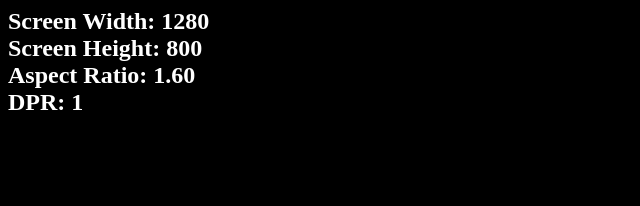
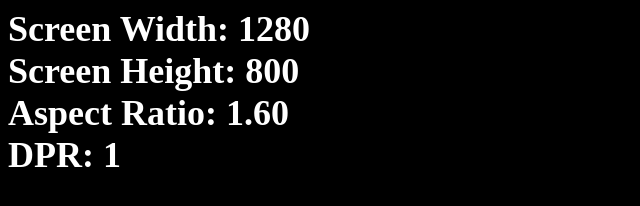
Before and after one commit to DimaGashko/screen-info, a plain HTML site: page index.html in a window 1280 px wide. Shown: the whole page, without its empty margins (0-640 px from the left). Drawn offline with Linux system fonts and the light colour scheme.

Commit message:
increase font size

```diff
--- a/index.html
+++ b/index.html
@@ -7,7 +7,7 @@
    <title>Scree Info</title>
    <style>
       body {
-         font-size: 24px;
+         font-size: 36px;
          color: #fff;
          background-color: #000;
          font-weight: 600;
```
